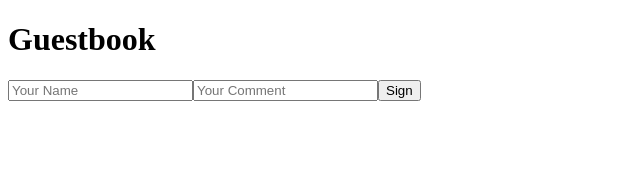
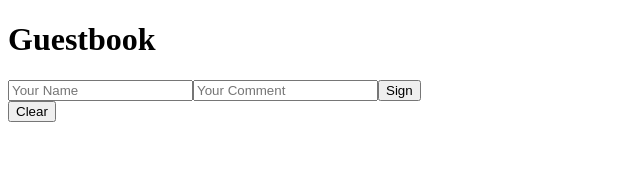
Before and after one commit to jlaurentpdx/guestbook-auth, a React app: page / in a window 1280 px wide. Shown: the top 191 px of the page, without its empty margins (0-640 px from the left). Built offline with nearby package versions, Linux system fonts and the light colour scheme.

Commit message:
added handler to clear localStorage of entries

```diff
--- a/src/components/EntryList/EntryList.jsx
+++ b/src/components/EntryList/EntryList.jsx
@@ -1,11 +1,19 @@
 import Entry from '../Entry/Entry';
+
+const clearLocalStorage = () => {
+  if (confirm('Are you sure you want to clear all comments?'))
+    localStorage.clear('entries');
+};
 
 export default function EntryList({ entries }) {
   return (
-    <div>
-      {entries.length > 0
-        ? entries.map((entry) => <Entry key={entry.id} {...entry} />)
-        : null}
-    </div>
+    <>
+      <button onClick={clearLocalStorage}>Clear</button>
+      <div>
+        {entries.length > 0
+          ? entries.map((entry) => <Entry key={entry.id} {...entry} />)
+          : null}
+      </div>
+    </>
   );
 }
--- a/src/components/GuestForm/GuestForm.jsx
+++ b/src/components/GuestForm/GuestForm.jsx
@@ -8,8 +8,9 @@ export default function GuestForm({ entries, setEntries }) {
 
   const handleSubmit = (e) => {
     e.preventDefault();
+
     const newEntry = {
-      id: new Date().toTimeString(),
+      id: new Date().toString(),
       name,
       comment,
     };
--- a/src/components/Header/Header.jsx
+++ b/src/components/Header/Header.jsx
@@ -1,7 +1,7 @@
 import { useUser } from '../../context/UserContext';
 
 export default function Header() {
-  const { user, setUser } = useUser();
+  const { user } = useUser();
 
   return (
     <header>
```
